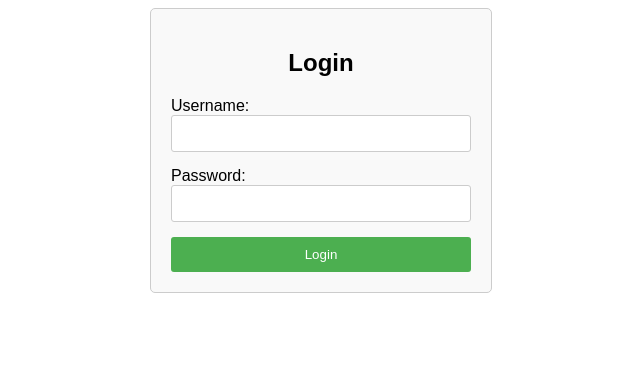
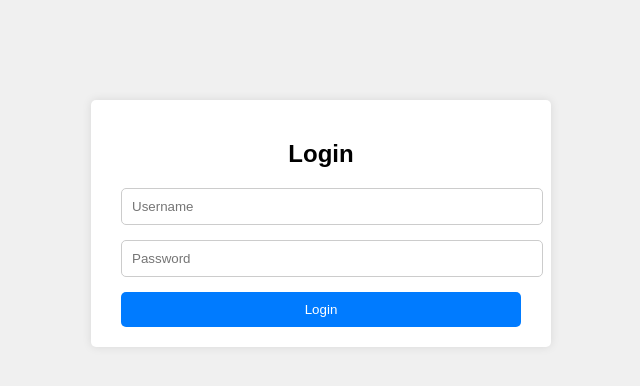
Before and after one commit to Dhanashree-02/RPBS-Theme, a PHP site: page /login.php in a window 1280 px wide. Shown: the top 386 px of the page, without its empty margins (319-959 px from the left). Run offline with PHP 8.4, Linux system fonts and the light colour scheme.

Commit message:
admin login

```diff
--- a/login.php
+++ b/login.php
@@ -1,66 +1,57 @@
-
 <!DOCTYPE html>
 <html lang="en">
 <head>
 <meta charset="UTF-8">
 <meta name="viewport" content="width=device-width, initial-scale=1.0">
-<title>Login Page</title>
+<title>Login Form</title>
 <style>
     body {
         font-family: Arial, sans-serif;
+        background-color: #f0f0f0;
     }
-
-  .login-form {
-    max-width: 300px;
-    margin: 0 auto;
-    padding: 20px;
-    border: 1px solid #ccc;
+    .login-container {
+        width: 400px;
+        margin: 100px auto;
+        background-color: #fff;
+        padding: 20px 30px;
         border-radius: 5px;
-    background-color: #f9f9f9;
+        box-shadow: 0px 0px 10px rgba(0, 0, 0, 0.1);
     }
-
-  .login-form h2 {
+    .login-container h2 {
         text-align: center;
         margin-bottom: 20px;
     }
-
-  .login-form input[type="text"],
-  .login-form input[type="password"] {
+    .login-container input[type="text"],
+    .login-container input[type="password"] {
         width: 100%;
         padding: 10px;
         margin-bottom: 15px;
         border: 1px solid #ccc;
-    border-radius: 3px;
-    box-sizing: border-box;
+        border-radius: 5px;
     }
-
-  .login-form input[type="submit"] {
+    .login-container button[type="submit"] {
         width: 100%;
         padding: 10px;
         border: none;
-    border-radius: 3px;
-    background-color: #4CAF50;
-    color: white;
+        border-radius: 5px;
+        background-color: #007bff;
+        color: #fff;
         cursor: pointer;
     }
-
-  .login-form input[type="submit"]:hover {
-    background-color: #45a049;
+    .login-container button[type="submit"]:hover {
+        background-color: #0056b3;
     }
 </style>
 </head>
 <body>
 
-<div class="login-form">
+<div class="login-container">
     <h2>Login</h2>
     <form action="login_process.php" method="post">
-    <label for="username">Username:</label>
-    <input type="text" id="username" name="username" required>
-    <label for="password">Password:</label>
-    <input type="password" id="password" name="password" required>
-    <input type="submit" value="Login">
+        <input type="text" name="username" placeholder="Username" required>
+        <input type="password" name="password" placeholder="Password" required>
+        <button type="submit">Login</button>
     </form>
-  <div><?php echo isset($login_message) ? $login_message : ''; ?></div>
 </div>
 
 </body>
```
Also changed, not shown: Contact.sql (deleted, +0 -8 lines), index.php (+1 -29 lines), login_process.php (+34 -18 lines). Lines whose indentation alone changed are shown as unchanged.
